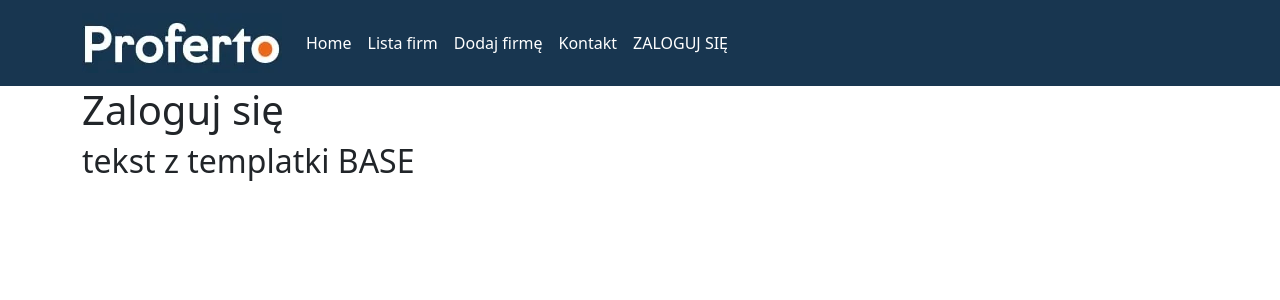
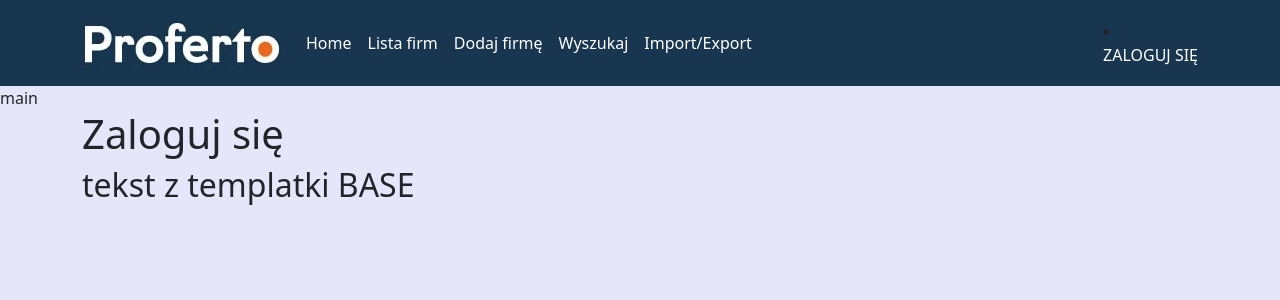
Before and after one commit to KubaPalka/CRM, a Django app: page /main/ in a window 1280 px wide. Shown: the top 300 px of the page. Run offline with Django 4.2, Linux system fonts and the light colour scheme; some libraries are stand-ins or nearby versions.

Commit message:
templates and nav scheme

```diff
--- a/crm_app/forms.py
+++ b/crm_app/forms.py
@@ -15,5 +15,5 @@ class LoginForm(AuthenticationForm):
         fields = ('username', 'password')
 
     error_messages = {
-        "invalid_login": "Email i hasło nie pasują do żadnego użytkownika."
+        "invalid_login": "Email lub/i hasło nie pasują do żadnego użytkownika."
     }
--- a/crm_app/static/styles/main.css
+++ b/crm_app/static/styles/main.css
@@ -7,3 +7,8 @@ background-color: #183650;
     width: 50px;
     height: 50px;
 }
+
+.body
+{
+    background-color: #F0F8FF;
+}
--- a/crm_app/templates/crm_app/base.html
+++ b/crm_app/templates/crm_app/base.html
@@ -16,20 +16,21 @@
         <script src="{% static 'scripts/bootstrap.bundle.min.js' %}" async defer></script>
     {% endblock %}
 </head>
+<style>
+    body {
+    background-color: #E6E6FA;
+}
+</style>
 <body>
-
 {% include 'crm_app/partials/nav.html' %}
 {% include 'crm_app/partials/messages.html' %}
 <div class="container">
 
     <div class="row"><h1>Zaloguj się</h1>
-    <div class="col-12">
-
-        <div class="col-12">
+            <div class="col-12">
             {% block content %}<h2>tekst z templatki BASE</h2>{% endblock %}
         </div>
-    </div>
-    </div>
+        </div>
 </div>
 </body>
 </html>
--- a/crm_app/templates/crm_app/partials/nav.html
+++ b/crm_app/templates/crm_app/partials/nav.html
@@ -22,11 +22,14 @@
                     <a class="nav-link text-white" href="{% url 'crm_app:main' %}">Dodaj firmę</a>
                 </li>
                 <li class="nav-item">
-                    <a class="nav-link text-white" href="{% url 'crm_app:main' %}">Kontakt</a>
+                    <a class="nav-link text-white" href="{% url 'crm_app:main' %}">Wyszukaj</a>
                 </li>
-
-{% if user.is_authenticated %}
-
+                <li class="nav-item">
+                    <a class="nav-link text-white" href="{% url 'crm_app:main' %}">Import/Export</a>
+                </li>
+            </ul>
+            {% if user.is_authenticated %}
+                <ul class="navbar-nav ms-auto">
                 <li class="nav.item">
                     <a class="nav-link" href="">{{ user.fullname }}</a>
                 </li>
@@ -35,14 +38,15 @@
                     <a class="nav-link text-white" href="{% url 'crm_app:logout' %}">WYLOGUJ SIĘ</a>
                 </li>
 
-                {% else %}
+            {% else %}
                 <li class="nav.item">
-                    <a class="nav-link text-white" href="{% url 'crm_app:main' %}">ZALOGUJ SIĘ</a>
+                    <a class="nav-link text-white" href="{% url 'crm_app:login' %}">ZALOGUJ SIĘ</a>
                 </li>
 
-                {% endif %}
+            {% endif %}
 
             </ul>
         </div>
     </div>
 </nav>
+main
```
Also changed, not shown: crm_app/templates/crm_app/login.html (+6 -1 lines), crm_app/templates/crm_app/main.html (line endings or trailing spaces).
